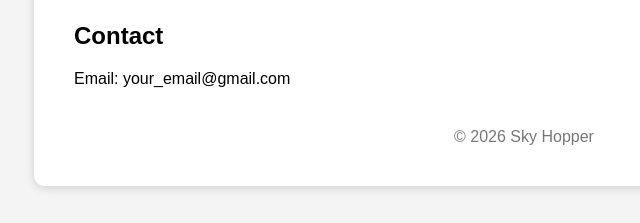
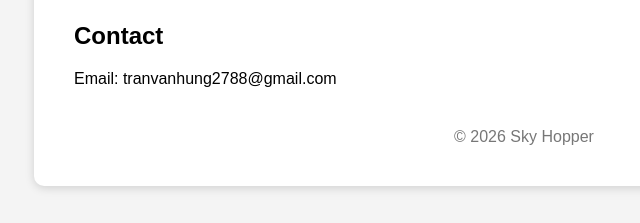
Before and after one commit to jakychan/privacy-policy, a plain HTML site: page index.html in a window 1280 px wide. Shown: the part 841-1064 px from the top of the page, 116-756 px from the left. Drawn offline with Linux system fonts and the light colour scheme.

Commit message:
Update index.html

```diff
--- a/index.html
+++ b/index.html
@@ -86,7 +86,7 @@ This Privacy Policy may be updated from time to time. Changes will be posted on
 <h2>Contact</h2>
 
 <p>
-Email: your_email@gmail.com
+Email: tranvanhung2788@gmail.com
 </p>
 
 <footer>
```
